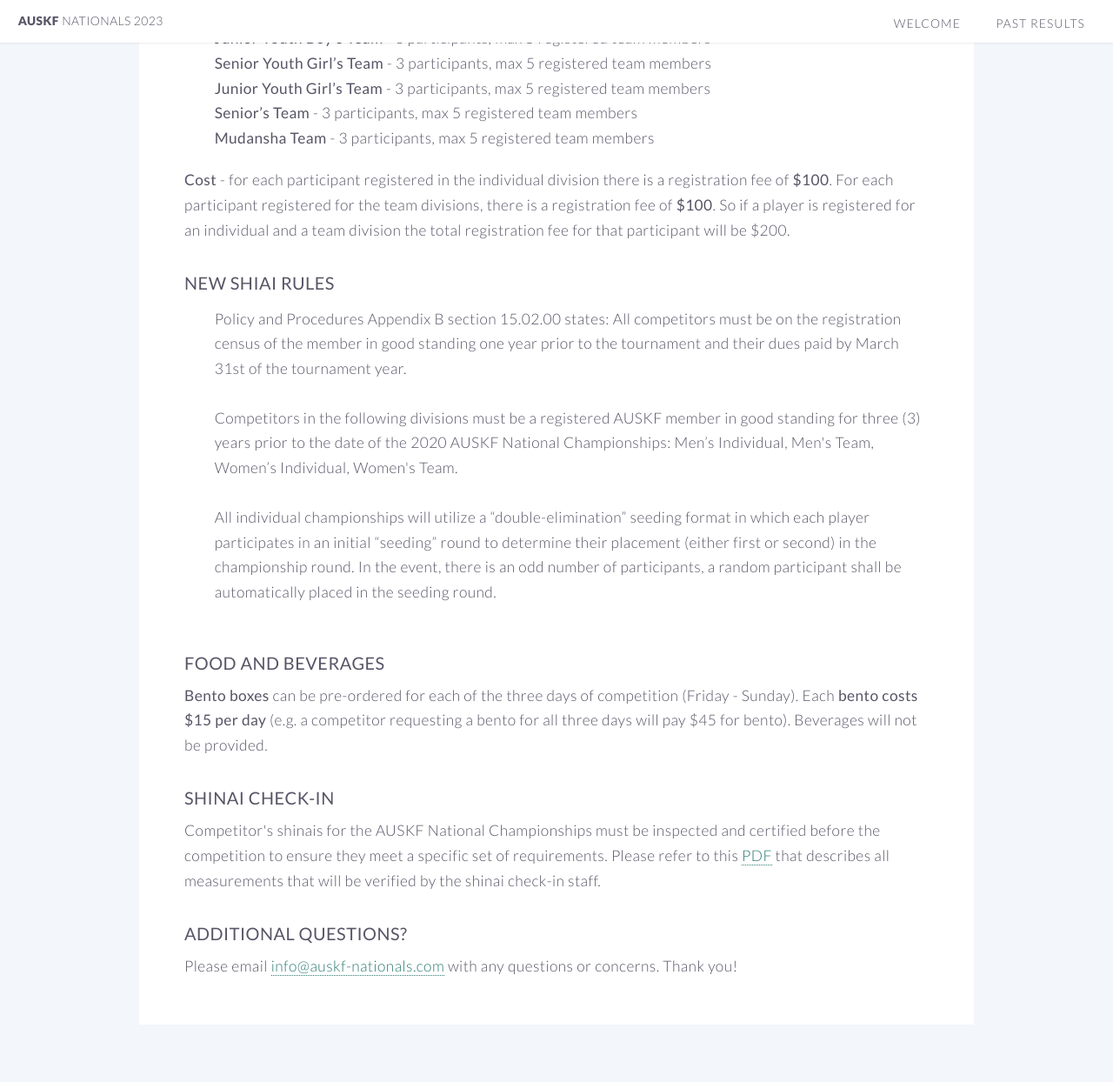
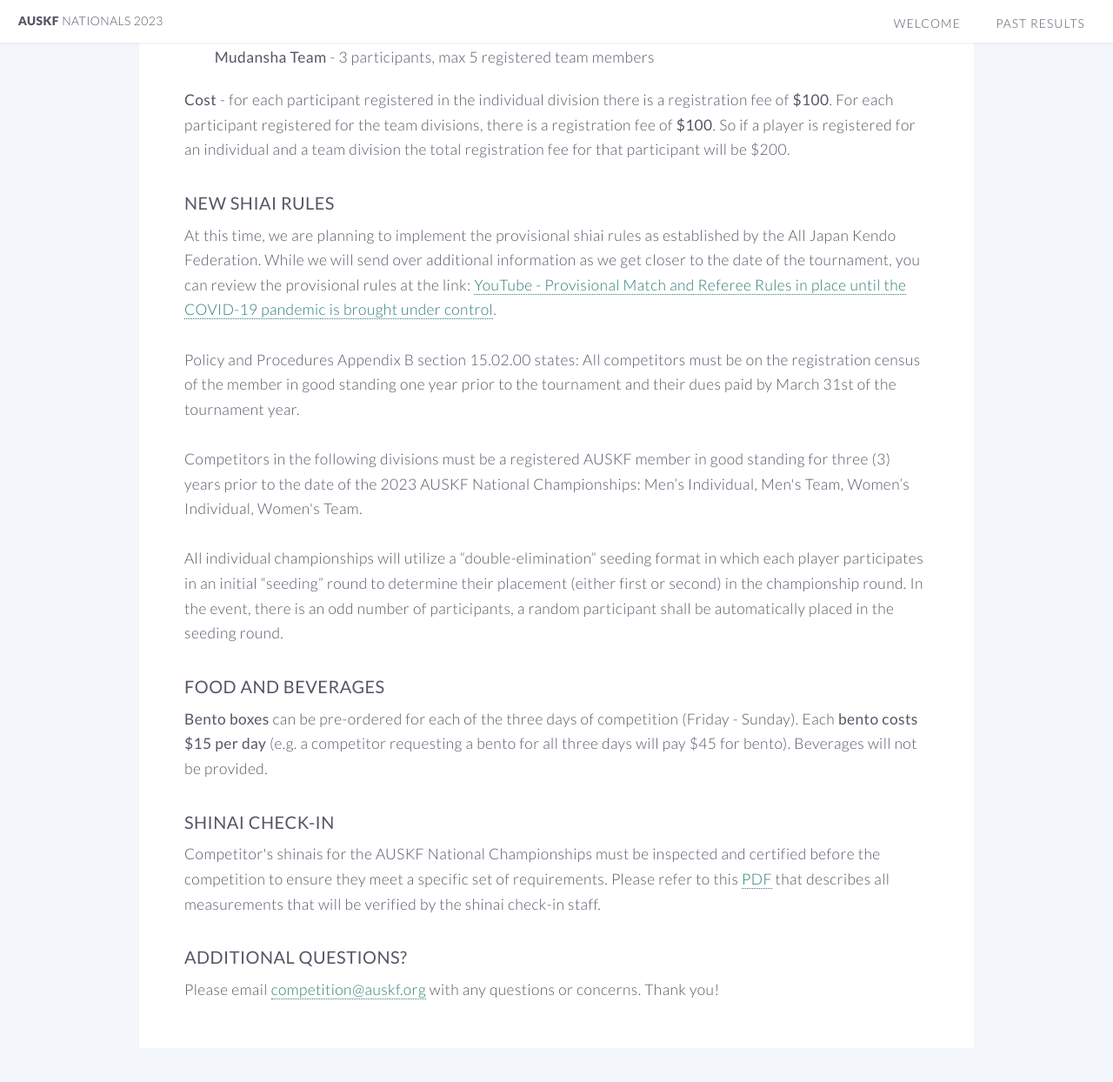
Before and after one commit to auskf-web/auskf-nationals.github.io, a Jekyll site: the page built from info.html, in a window 1280 px wide and 1400 px high, scrolled down 1612 px. Shown: the top 1244 px of the window at 87% size. Built offline with Jekyll 4.4.1, drawn with Linux system fonts in a browser that asks for light colours; some of the changed text lies outside the part shown.

Commit message:
More 2023 updates

```diff
--- a/index.html
+++ b/index.html
@@ -7,6 +7,8 @@ layout: landing-page
 	<header class="special container">
 		<!-- <b><a href="/results.html">Official results are now available!</a></b><br> -->
 
+		<strong><h3>2023 National Championships info coming soon!</h3></strong>
+		<br>
 		<b>Dates</b><br>
 		<b>{{ site.tournament_date_with_day }}</b> - Tournament<br>
 		<br>
@@ -29,7 +31,7 @@ layout: landing-page
 
 		<!-- For travel and accommodations information please see the <a href="/travel.html">Travel page</a>.<br><br> -->
 
-		<!-- Please email <a href="mailto:info@auskf-nationals.com?Subject=AUSKF%20Nationals%20{{ site.tournament_year }}" target="_top">info@auskf-nationals.com</a> for more information.<br><br> -->
+		Please email <a href="mailto:competition@auskf.org?Subject=AUSKF%20Nationals%20{{ site.tournament_year }}" target="_top">competition@auskf.org</a> for more information.<br><br>
 
 		<a href="https://www.facebook.com/AUSKFNationalChampionships/" target="blank">Follow AUSKF National Championships on Facebook.</a>
 
--- a/info.html
+++ b/info.html
@@ -37,20 +37,18 @@ th, td {
 					<li><a href="#rules">New shiai rules</a></li>
 					<li><a href="#bento">Food and beverages</a></li>
 
-					<!--
-					<li><a href="#map">Map of tournament site facilities</a></li>
-					<li><a href="#sayonara">Sayonara Party</a></li>
-					-->
+					<!-- <li><a href="#map">Map of tournament site facilities</a></li> -->
+					<!-- <li><a href="#sayonara">Sayonara Party</a></li> -->
 
 					<li><a href="#shinai">Shinai Check-In</a></li>
 					<li><a href="#questions">Additional questions?</a></li>
 				</ul>
 
-				<strong><h3>Due to the novel coronavirus (COVID-19) the 2020 National Kendo Championships has been cancelled.</h3></strong><br>
-
 				<a name="pdf"><h1 style="padding-top: 50px; margin-top: -50px;"></h1></a>
 				<header style="margin-bottom: 8px;"><h3><b>Key Info PDF</b></h3></header>
-				Please refer to this <a href="assets/2020 AUSKF National Championships Prelim Info.pdf" target=_blank>PDF</a> that covers key information for the AUSKF Nationals {{ site.tournament_year }}.<br><br>
+				<!-- Please refer to this <a href="assets/2020 AUSKF National Championships Prelim Info.pdf" target=_blank>PDF</a> that covers key information for the AUSKF Nationals {{ site.tournament_year }}.<br><br> -->
+				Coming soon we will provide a PDF that covers key information for the AUSKF Nationals {{ site.tournament_year }}.<br><br>
+
 
 				<a name="date"><h1 style="padding-top: 50px; margin-top: -50px;"></h1></a>
 				<header style="margin-bottom: 8px;"><h3><b>Date</b></h3></header>
@@ -118,12 +116,13 @@ th, td {
 
 				<a name="rules"><h1 style="padding-top: 50px; margin-top: -50px;"></h1></a>
 				<header style="margin-bottom: 8px;"><h3><b>New Shiai Rules</b></h3></header>
-				<ul style="padding-left:2em; padding-top:0.2em; margin-bottom: 20px;">
-					<li>Policy and Procedures Appendix B section 15.02.00 states: All competitors must be on the registration census of the
-					member in good standing one year prior to the tournament and their dues paid by March 31st of the tournament year.</li><br>
-					<li>Competitors in the following divisions must be a registered AUSKF member in good standing for three (3) years prior to the date of the 2020 AUSKF National Championships: Men’s Individual, Men's Team, Women’s Individual, Women's Team.</li><br>
-					<li>All individual championships will utilize a “double-elimination” seeding format in which each player participates in an initial “seeding” round to determine their placement (either first or second) in the championship round. In the event, there is an odd number of participants, a random participant shall be automatically placed in the seeding round.</li>
-				</ul>
+					At this time, we are planning to implement the provisional shiai rules as established by the All Japan Kendo Federation. While we will send over additional information as we get closer to the date of the tournament, you can review the provisional rules at the link: <a href="https://www.youtube.com/watch?v=vh16yyWhzXY">YouTube - Provisional Match and Referee Rules in place until the COVID-19 pandemic is brought under control</a>.<br><br>
+
+					Policy and Procedures Appendix B section 15.02.00 states: All competitors must be on the registration census of the member in good standing one year prior to the tournament and their dues paid by March 31st of the tournament year.<br><br>
+
+					Competitors in the following divisions must be a registered AUSKF member in good standing for three (3) years prior to the date of the 2023 AUSKF National Championships: Men’s Individual, Men's Team, Women’s Individual, Women's Team.<br><br>
+
+					All individual championships will utilize a “double-elimination” seeding format in which each player participates in an initial “seeding” round to determine their placement (either first or second) in the championship round. In the event, there is an odd number of participants, a random participant shall be automatically placed in the seeding round.<br>
 				<br>
 
 				<!--
@@ -194,12 +193,11 @@ th, td {
 				<header style="margin-bottom: 8px;"><h3><b>Shinai Check-In</b></h3></header>
 				Competitor's shinais for the AUSKF National Championships must be inspected and certified before the competition to ensure they meet a specific set of requirements.
 				Please refer to this <a href="assets/2020-Shinai-Regulations.pdf" target=_blank>PDF</a> that describes all measurements that will be verified by the shinai check-in staff.
-				<!-- Shinai inspection will not be performed at the AUSKF Junior Open National Championships; inspection and certification will be the responsibility of each participating federation. -->
 				<br><br>
 
 				<a name="questions"><h1 style="padding-top: 50px; margin-top: -50px;"></h1></a>
 				<header style="margin-bottom: 8px;"><h3><b>Additional questions?</b></h3></header>
-				Please email <a href="mailto:info@auskf-nationals.com?Subject=AUSKF%20Nationals%20{{ site.tournament_year }}" target="_top">info@auskf-nationals.com</a> with any questions or concerns. Thank you!<br>
+				Please email <a href="mailto:competition@auskf.org?Subject=AUSKF%20Nationals%20{{ site.tournament_year }}" target="_top">competition@auskf.org</a> with any questions or concerns. Thank you!<br>
 			</section>
 		</div>
 
```
Also changed, not shown: travel.html (+6 -6 lines).
